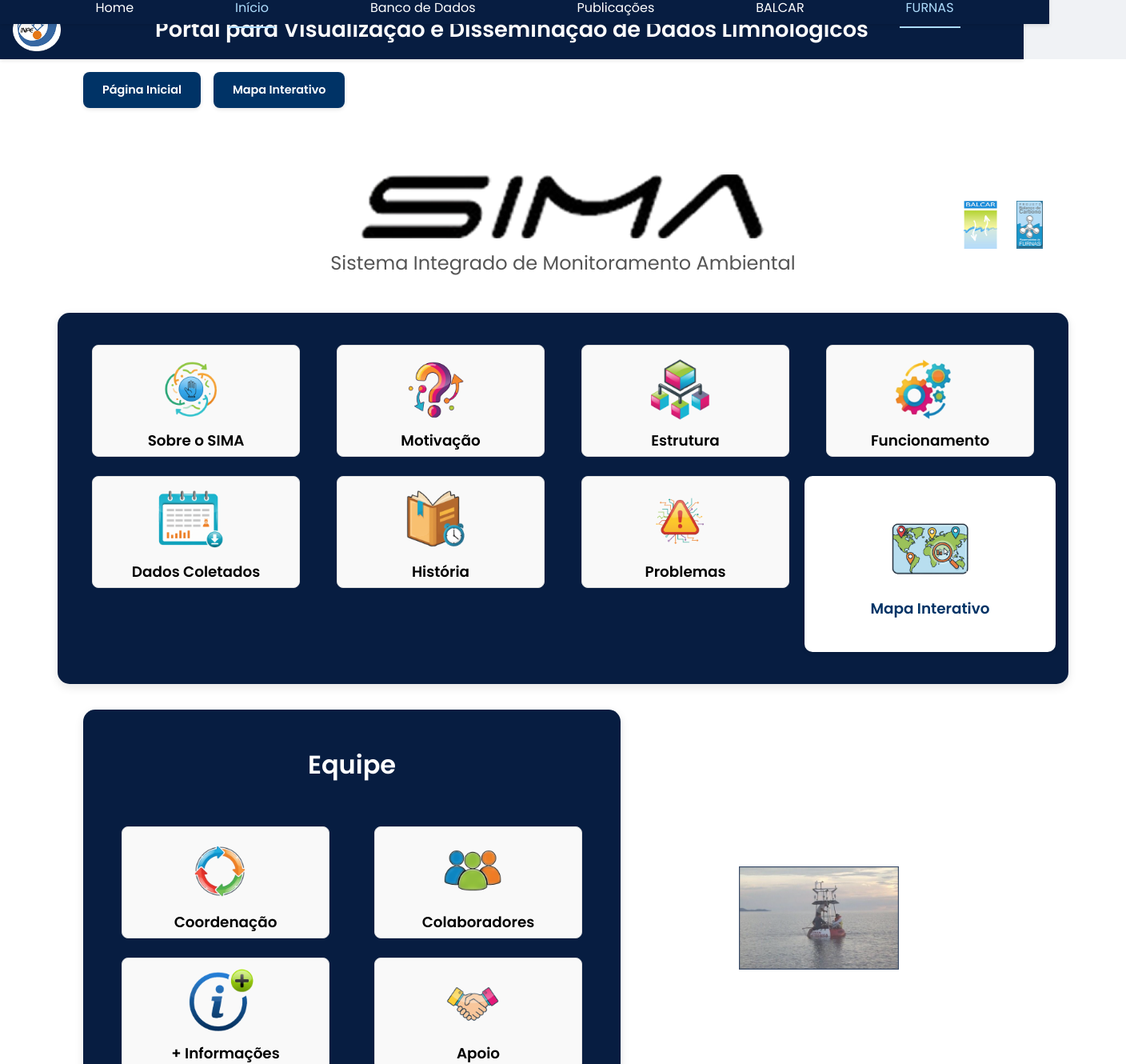
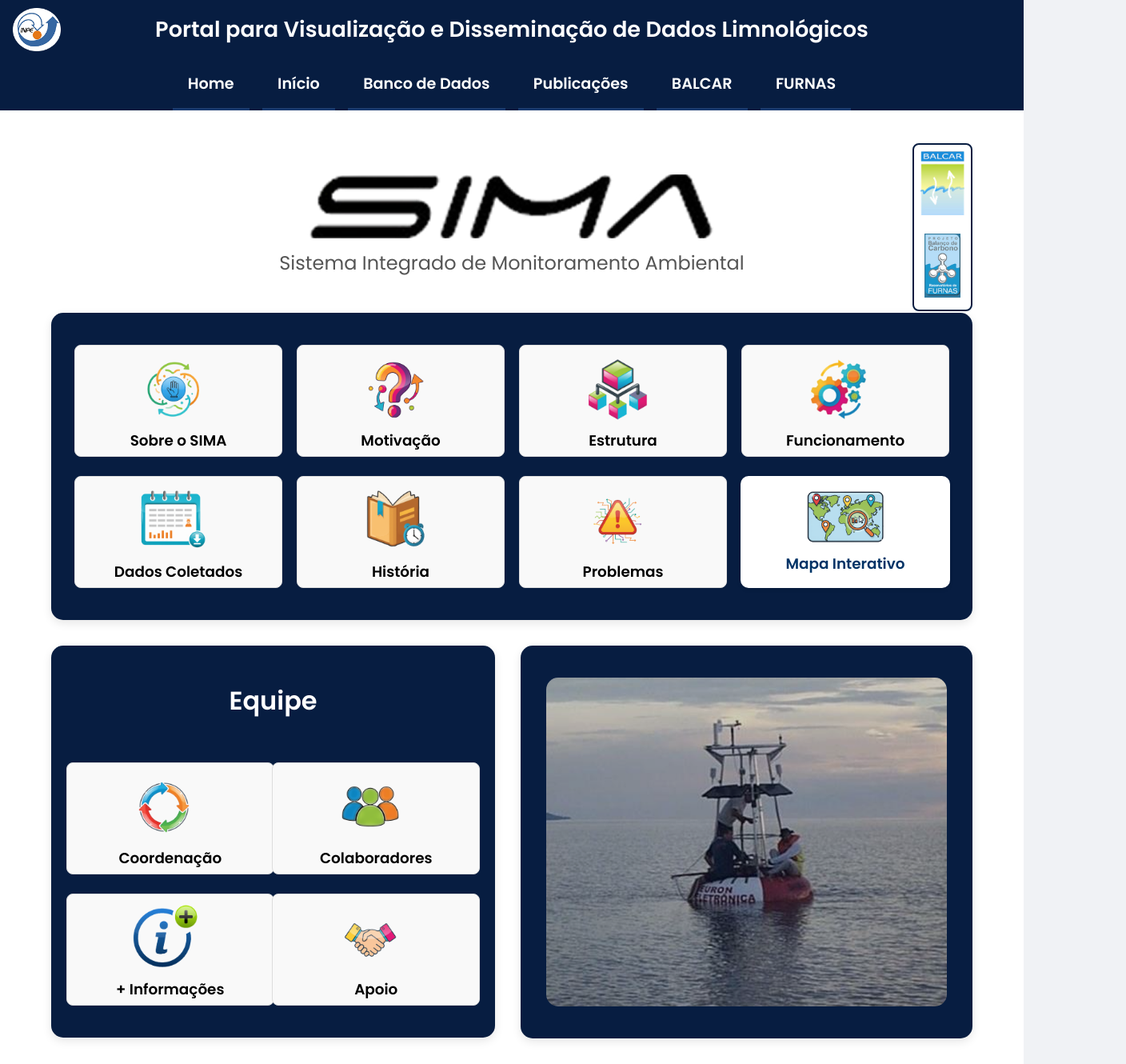
Before and after one commit to CRIMS0NC0DE/abp-2025-2, a React (Vite) app in the folder front/: page /sima in a window 1280 px wide. Shown: the part 51-1381 px from the top of the page at 80% size, 1408 px wide, since content can reach past the window. Built offline with nearby package versions, Linux system fonts and the light colour scheme.

Commit message:
fix: update styles and links in SimaPage for better responsiveness and accessibility.02-11_21:30

```diff
--- a/front/src/pages/Sima/SimaPage.module.css
+++ b/front/src/pages/Sima/SimaPage.module.css
@@ -1,68 +1,53 @@
 :root {
-  --sima-dark-blue: #071d41;
+  --sima-dark-blue: #071D41;
 }
 
 .simaPageContainer {
   position: relative;
-  padding: 2rem;
+  padding: 0 2rem;
   min-height: calc(100vh - 120px);
   background-color: #fff;
   display: flex;
   flex-direction: column;
   align-items: center;
   width: 100%;
+  box-sizing: border-box; /* Garante que padding não estoure a largura */
 }
 
-/* Item 1: Estilos de navegação (Home, Início...) */
 .subHead {
-  width: 100%;
-  background-color: #071d41;
-  padding: 0.5rem 1rem;
   display: flex;
-  justify-content: center;
-  position: fixed;
-  /* Ajustado para ficar abaixo do QuickNav (que tem 40px) */
-  top: 40px;
-  left: 0;
-  right: 0;
-  z-index: 900;
-  box-shadow: 0 2px 5px rgba(0, 0, 0, 0.1);
+  align-items: center;
+  /* justifica ao centro no desktop (ver media query) e space-between no mobile */
+  justify-content: space-between;
+  background-color: #071D41;
+  padding: 0 1rem;
+  color: #fff;
+  position: relative;
+  z-index: 101;
+  min-height: 50px;
 }
 
 .mainNav {
-  width: 100%;
-  max-width: 1200px;
+  transition: opacity 0.3s ease, transform 0.3s ease, visibility 0.3s ease;
+  display: flex;
+  background-color: #071D41;
+  align-items: center;
+  justify-content: center;
 }
 
 .mainNav ul {
   list-style: none;
+  margin: 0;
   padding: 0;
-  margin: 0;
   display: flex;
-  justify-content: space-around;
-  align-items: center;
-}
-
-.mainNav li {
-  margin: 0 0.5rem;
 }
 
 .mainNav a {
   text-decoration: none;
   color: #ffffff;
-  font-weight: 500;
-  font-size: 1rem;
-  padding: 0.75rem 0.5rem;
-  border-bottom: 2px solid transparent;
-  transition:
-    border-color 0.3s ease,
-    color 0.3s ease;
-}
-
-.mainNav a:hover,
-.mainNav a.active {
-  color: #aeddfd;
-  border-bottom-color: #aeddfd;
+  font-weight: 600; /* Espessura da fonte */
+  padding: 1rem 0;   /* Padding base (mobile) */
+  display: block;
 }
 
 .hamburgerButton {
@@ -82,37 +67,32 @@
   margin: 5px 0;
   transition: all 0.3s ease;
 }
-/* Fim dos estilos de navegação */
 
-/*
-  Item 2 e 3: Estilos para o cabeçalho, logos e título
-*/
 .pageHeader {
   display: flex;
   justify-content: center;
   align-items: center;
   width: 100%;
   max-width: 1200px;
-  /* Aumentado para limpar AMBAS as navs (40px + nav) */
-  margin-top: 7rem;
+  margin-top: 3rem;
   margin-bottom: 2.5rem;
   position: relative;
 }
 
-/* Renomeado de .headerLogoLeft para .headerLogoRight */
 .headerLogoRight {
   position: absolute;
-  /* Movido de left: 0 para right: 0 */
   right: 0;
   display: flex;
   align-items: center;
-  gap: 1.5rem; /* Aumentei o gap um pouco */
+  flex-direction: column; /* Alterado para vertical */
+  gap: 1rem; /* Gap ajustado */
+  border: 2px solid var(--sima-dark-blue); /* Borda adicionada */
+  padding: 0.5rem; /* Padding adicionado */
+  border-radius: 8px; /* Raio da borda adicionado */
 }
 
 .sideLogo {
-  /* Item 3: Tamanho aumentado */
-  height: 60px;
-  width: auto;
+  max-height: 80px;
   opacity: 0.9;
   transition: opacity 0.2s ease;
 }
@@ -124,8 +104,7 @@
   display: flex;
   flex-direction: column;
   align-items: center;
-  /* Adicionado padding para não colidir com logos em telas médias */
-  padding: 0 160px;
+  padding: 0 160px; /* Mantém o padding para não colidir */
   box-sizing: border-box;
 }
 
@@ -143,7 +122,6 @@
   color: #555;
   margin-bottom: 0;
 }
-/* Fim dos estilos de cabeçalho */
 
 .cardContainer {
   background-color: var(--sima-dark-blue);
@@ -158,6 +136,7 @@
   gap: 1.5rem;
   justify-items: center;
   grid-template-columns: 1fr;
+  box-sizing: border-box;
 }
 
 .containerTitle {
@@ -188,6 +167,8 @@
   color: inherit;
   display: block;
   width: 100%;
+  max-width: 230px;
+  max-height: 100px;
 }
 
 .bottomSection {
@@ -202,79 +183,52 @@
   display: flex;
   justify-content: center;
   align-items: center;
-  padding: 1rem;
+  min-width: 565px;
+  margin-top: -30px;
+  /* Estilos adicionados para igualar ao cardContainer */
+  background-color: var(--sima-dark-blue);
+  border-radius: 15px;
+  padding: 2.5rem 2rem;
+  box-shadow: 0 4px 12px rgba(0, 0, 0, 0.1);
+  box-sizing: border-box;
 }
 
 .bottomImage {
-  width: 200px;
+  width: auto;
+  max-width: 100%; /* Alterado de 550px para responsivo */
   height: auto;
   opacity: 0.8;
+  display: block;
+  margin: 0; /* Margin resetada */
+  border-radius: 15px;
 }
 
-/* Media Queries */
+/* ==========================================================================
+   Media Queries
+   ========================================================================== */
 
-@media (min-width: 768px) {
-  .simaPageContainer {
-    padding: 2rem 4rem;
-  }
-
-  .eightCardGrid {
-    grid-template-columns: repeat(2, 1fr);
-  }
-
-  .teamCardGrid {
-    grid-template-columns: repeat(2, 1fr);
-  }
-
-  .bottomSection {
-    grid-template-columns: 1fr 1fr;
-    align-items: flex-start;
-  }
-
-  .bottomImageContainer {
-    justify-content: center;
-    align-self: center;
-  }
-}
-
-@media (min-width: 1200px) {
-  .eightCardGrid {
-    grid-template-columns: repeat(4, 1fr);
-  }
-
-  .teamCardGrid {
-    grid-template-columns: repeat(2, 1fr);
-  }
-}
-
-@media (max-width: 1024px) {
-  /* Ajuste para telas médias onde os logos podem sobrepor o título */
-  .titleContainer {
-    padding: 0 100px; /* Reduz o padding */
-  }
-  .headerLogoRight {
-    gap: 0.5rem; /* Diminui o espaço entre os logos */
-  }
-  .sideLogo {
-    height: 50px; /* Diminui um pouco os logos em telas médias */
-  }
-}
-
+/* --------------------------------------------------------------------------
+   Mobile (Telas até 767px)
+   -------------------------------------------------------------------------- */
 @media (max-width: 767px) {
-  /* Estilos mobile para a navegação */
   .mainNav {
-    display: none;
-    position: fixed;
-    /* Ajustado para 40px (QuickNav) + 60px (Altura do .subHead) = 100px */
-    top: 100px;
+    background-color: rgba(7, 29, 65, 0.9);
+    backdrop-filter: blur(5px);
+    position: absolute;
+    top: 100%;
     left: 0;
     width: 100%;
-    background-color: #071d41;
-    box-shadow: 0 4px 10px rgba(0, 0, 0, 0.2);
+    padding-bottom: 1rem;
+    box-shadow: 0 4px 8px rgba(0, 0, 0, 0.2);
+    opacity: 0;
+    visibility: hidden;
+    transform: translateY(-10px);
   }
 
   .mainNav.menuOpen {
-    display: block;
+    opacity: 1;
+    visibility: visible;
+    transform: translateY(0);
   }
 
   .mainNav ul {
@@ -315,29 +269,27 @@
   .hamburgerButton.open span:nth-child(3) {
     transform: rotate(-45deg) translate(7px, -7px);
   }
-  /* Fim dos estilos mobile da nav */
 
   .pageHeader {
     flex-direction: column;
-    /* Ajustado para limpar as duas barras (40px + 60px) */
-    margin-top: 7rem;
     margin-bottom: 1.5rem;
+    margin-top: 1.5rem;
   }
 
-  /* Em mobile, os logos vão para baixo do título */
   .headerLogoRight {
     position: static;
     margin-top: 1.5rem;
     justify-content: center;
     gap: 1.5rem;
+    flex-direction: row; /* Logos voltam a ser lado a lado no mobile */
   }
 
   .titleContainer {
-    padding: 0 1rem; /* Remove padding lateral em mobile */
+    padding: 0 1rem;
   }
 
   .simaPageContainer {
-    padding: 1rem;
+    padding: 0 1rem;
   }
   .cardContainer {
     padding: 1.5rem 1rem;
@@ -346,4 +298,81 @@
   .teamCardGrid {
     grid-template-columns: 1fr;
   }
+  .bottomImageContainer {
+    margin-bottom: 50px;
+  }
 }
+
+/* --------------------------------------------------------------------------
+   Tablet (Telas de 768px ou mais)
+   -------------------------------------------------------------------------- */
+@media (min-width: 768px) {
+  .subHead {
+    justify-content: center;
+  }
+
+  .mainNav {
+    opacity: 1;
+    visibility: visible;
+    transform: none;
+    position: static;
+    background-color: transparent;
+    padding: 0;
+    box-shadow: none;
+  }
+
+  .mainNav ul {
+    flex-direction: row;
+    gap: 1rem;
+  }
+
+  .mainNav a {
+    padding: 1rem 1.2rem;
+    border-bottom: 3px solid transparent;
+    opacity: 0.9;
+    color: white;
+    font-size: 1.2rem;
+    transition:
+      opacity 0.2s,
+      border-color 0.2s;
+  }
+
+  .mainNav a:hover {
+    opacity: 1;
+    background-color: rgba(255, 255, 255, 0.1);
+  }
+  .mainNav a.active {
+    opacity: 1;
+    border-bottom-color: #fff;
+  }
+
+  .simaPageContainer {
+    padding: 2rem 4rem;
+  }
+
+  .bottomSection {
+    grid-template-columns: 1fr 1fr;
+    align-items: stretch;
+  }
+
+  .bottomImageContainer {
+    justify-content: center;
+    align-self: center; /* Centraliza a imagem no container esticado */
+  }
+}
+
+/* --------------------------------------------------------------------------
+   Desktop Médio (Ajuste de 768px a 1199px)
+   -------------------------------------------------------------------------- */
+@media (min-width: 768px) and (max-width: 1199px) {
+  .titleContainer {
+    padding: 0 100px;
+  }
+  .headerLogoRight {
+    gap: 0.5rem;
+  }
+  .sideLogo {
+    height: 50px;
+    width: auto; /* Permite que a largura se ajuste */
+  }
+}
--- a/front/src/pages/Sima/SimaPage.tsx
+++ b/front/src/pages/Sima/SimaPage.tsx
@@ -3,7 +3,6 @@ import { Link, NavLink } from 'react-router-dom';
 import styles from './SimaPage.module.css';
 import ClickableCard from '../../components/ClickableCard/ClickableCard';
 import cardStyles from '../../components/ClickableCard/ClickableCard.module.css';
-import QuickNav from '../../components/QuickNav/QuickNav'; // RE-ADICIONADO
 
 // ASSETS DOS CARDS
 import sobreSima from '../../assets/sobre_o_sima.png';
@@ -55,7 +54,6 @@ const modalStyles = {
   },
 };
 
-// ... (Todo o conteúdo dos Modais - ModalSobre, ModalMotivacao, etc. - permanece inalterado) ...
 const ModalSobre = (
   <div>
     <h2 style={modalStyles.h2}>Sobre o SIMA</h2>
@@ -153,8 +151,7 @@ const ModalDadosColetados = (
   <div>
     <h2 style={modalStyles.h2}>Dados Coletados</h2>
     <p style={modalStyles.p}>
-      Informações sobre os tipos de dados coletados pelas boias do SIMA.
-      (Conteúdo a ser adicionado).
+      O SIMA coleta algumas variáveis ambientais a partir de sensores colocados acima da linha d´água (temperatura do ar, pressão atmosférica, direção e intensidade de ventos, radiação solar incidente e refletida) e abaixo da linha d´água (amônia, nitrato, clorofila, condutividade, direção e intensidade da corrente, oxigênio dissolvido, pH e temperatura em diferentes profundidades).
     </p>
   </div>
 );
@@ -209,7 +206,7 @@ const ModalApoio = (
     <ul style={modalStyles.ul}>
       <li style={modalStyles.li}>
         <a
-          href="https://www.cepel.br/"
+          href="https.www.cepel.br/"
           target="_blank"
           rel="noopener noreferrer"
           style={modalStyles.a}
@@ -229,7 +226,7 @@ const ModalApoio = (
       </li>
       <li style={modalStyles.li}>
         <a
-          href="https://www.gov.br/cnpq/pt-br"
+          href="https.www.gov.br/cnpq/pt-br"
           target="_blank"
           rel="noopener noreferrer"
           style={modalStyles.a}
@@ -286,7 +283,7 @@ const ModalCoordenacao = (
     <ul style={modalStyles.ul}>
       <li style={modalStyles.li}>
         <a
-          href="http://buscatextual.cnpq.br/buscatextual/visualizacv.do;jsessionid=842A1992F42E2E4961C52F3F79EF3AE4.buscatextual_0"
+          href="http://buscatextual.cnpq.br/buscatextual/visualizacv.do?metodo=apresentar&id=K4787880H6"
           target="_blank"
           rel="noopener noreferrer"
           style={modalStyles.a}
@@ -296,7 +293,7 @@ const ModalCoordenacao = (
       </li>
       <li style={modalStyles.li}>
         <a
-          href="http://buscatextual.cnpq.br/buscatextual/visualizacv.do"
+          href="http://buscatextual.cnpq.br/buscatextual/visualizacv.do?metodo=apresentar&id=K4772022Y1"
           target="_blank"
           rel="noopener noreferrer"
           style={modalStyles.a}
@@ -332,6 +329,73 @@ const ModalColaboradores = (
           Arcilan Trevenzoli Assireu
         </a>
       </li>
+      <li style={modalStyles.li}>
+        <a
+          href="http://buscatextual.cnpq.br/buscatextual/visualizacv.do?metodo=apresentar&id=K4721643Y6"
+        >
+          Artur Luiz da Costa da Silva
+        </a>
+      </li>
+      <li style={modalStyles.li}>
+        <a href="http://buscatextual.cnpq.br/buscatextual/visualizacv.do?metodo=apresentar&id=K4704147D6"
+        >
+          Augusto Cesar Fonseca Saraiva
+        </a>
+      </li>
+      <li style={modalStyles.li}>
+        <a href="http://buscatextual.cnpq.br/buscatextual/visualizacv.do?metodo=apresentar&id=K4707693Y5"
+        >
+          Cláudio Clemente Faria Barbosa
+        </a>
+      </li>
+      <li style={modalStyles.li}>
+        <a href="http://buscatextual.cnpq.br/buscatextual/visualizacv.do?metodo=apresentar&id=K4796947P1"
+        >
+          Donato Seiji Abe
+        </a>
+      </li>
+      <li style={modalStyles.li}>
+        <a href="http://buscatextual.cnpq.br/buscatextual/visualizacv.do?metodo=apresentar&id=K4787271Z9"
+        >
+          Evlyn Márcia Leão de Moraes Novo
+        </a>
+      </li>
+      <li style={modalStyles.li}>
+        <a href="http://buscatextual.cnpq.br/buscatextual/visualizacv.do?metodo=apresentar&id=K4784185Z0"
+        >
+          Fábio Roland
+        </a>
+      </li>
+      <li style={modalStyles.li}>
+        <a href="http://buscatextual.cnpq.br/buscatextual/visualizacv.do?metodo=apresentar&id=K4781542Z8"
+        >
+          João Antônio Lorenzzetti
+        </a>
+      </li>
+      <li style={modalStyles.li}>
+        <a href="Jorge Machado Damazio"
+        >
+          Jorge Machado Damazio
+        </a>
+      </li>
+      <li style={modalStyles.li}>
+        <a href="http://buscatextual.cnpq.br/buscatextual/visualizacv.do?metodo=apresentar&id=K4785602H9"
+        >
+          Marco Aurélio dos Santos
+        </a>
+      </li>
+      <li style={modalStyles.li}>
+        <a href="http://buscatextual.cnpq.br/buscatextual/visualizacv.do?metodo=apresentar&id=K4786780Y3"
+        >
+          Maria Elvira Piñeiro Maceira
+        </a>
+      </li>
+      <li style={modalStyles.li}>
+        <a href="http://buscatextual.cnpq.br/buscatextual/visualizacv.do?metodo=apresentar&id=K4781646H4"
+        >
+          Nelson Luís da Costa Dias
+        </a>
+      </li>
     </ul>
   </div>
 );
@@ -345,7 +409,7 @@ function SimaPage() {
     { label: 'Banco de Dados', to: '/' },
     { label: 'Publicações', to: '/' },
     { label: 'BALCAR', to: '/balcar' },
-    { label: 'FURNAS', to: '#' },
+    { label: 'FURNAS', to: '/furnas' },
   ];
 
   const handleLinkClick = () => {
@@ -356,12 +420,8 @@ function SimaPage() {
     setIsMenuOpen(!isMenuOpen);
   };
 
-  return (
-    <div className={styles.simaPageContainer}>
-      {/* Item 1: QuickNav (simplifica, etc.) volta ao topo */}
-      <QuickNav />
-
-      {/* Item 1: Navegação da Balcar (Home, Início, etc.) */}
+return (
+    <>
       <div className={styles.subHead}>
         <button
           className={`${styles.hamburgerButton} ${
@@ -393,9 +453,9 @@ function SimaPage() {
         </nav>
       </div>
 
-      {/* Item 2 e 3: Cabeçalho com título e logos movidos/aumentados */}
+      <div className={styles.simaPageContainer}>
+
       <header className={styles.pageHeader}>
-        {/* Logos movidos para DEPOIS do título e classe renomeada */}
         <div className={styles.titleContainer}>
           <img
             src={logoSIMA}
@@ -415,7 +475,7 @@ function SimaPage() {
               className={styles.sideLogo}
             />
           </Link>
-          <Link to="#" aria-label="Ir para a página FURNAS">
+          <Link to="/furnas" aria-label="Ir para a página FURNAS">
             <img
               src={logoFurnas}
               alt="Logo Furnas"
@@ -500,12 +560,13 @@ function SimaPage() {
         <div className={styles.bottomImageContainer}>
           <img
             src={img_boia}
-            alt="Logo Instituição"
+            alt="Bóia metocean"
             className={styles.bottomImage}
           />
         </div>
       </div>
     </div>
+    </>
   );
 }
 
```
Also changed, not shown: front/src/assets/boia_metocean.png.
